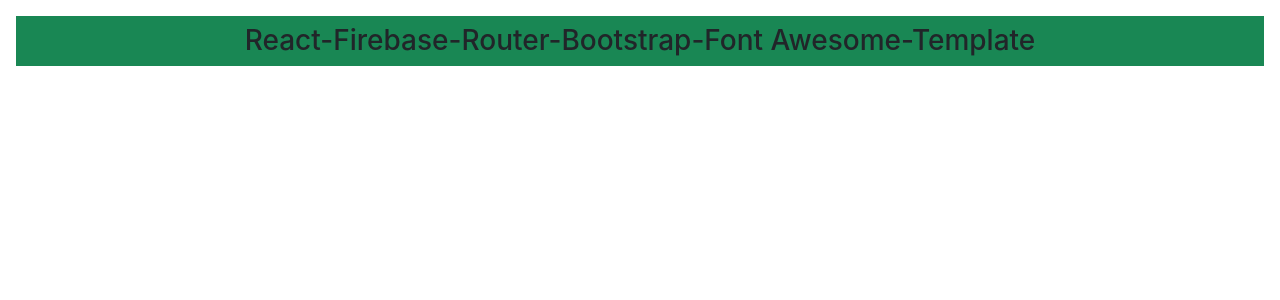
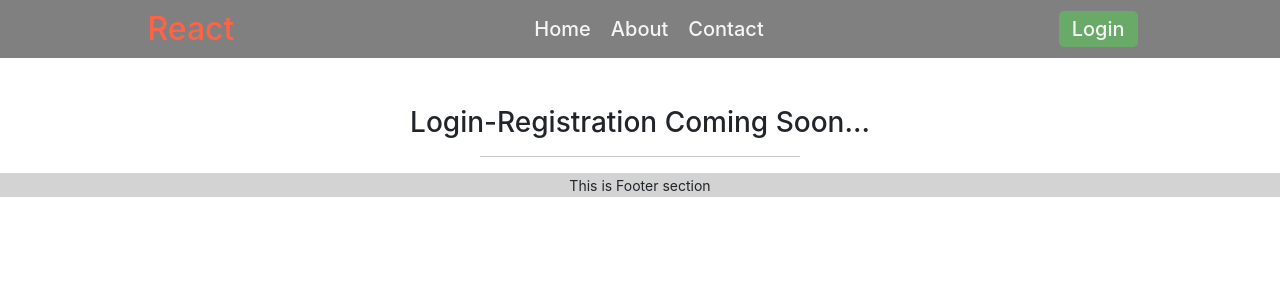
Before and after one commit to Sharif-00112/react-router-firebase-authentication, a React (Create React App) app: page /login in a window 1280 px wide. Shown: the top 300 px of the page. Built offline with nearby package versions, Linux system fonts and the light colour scheme.

Commit message:
basic structure

```diff
--- a/src/App.js
+++ b/src/App.js
@@ -1,10 +1,30 @@
 // import logo from './logo.svg';
 import './App.css';
+import { BrowserRouter as Router, Routes, Route} from 'react-router-dom';
+import Header from '../src/components/Header/Header';
+import Home from '../src/components/Home/Home';
+import NotFound from '../src/components/NotFound/NotFound';
+import Footer from '../src/components/Footer/Footer';
+import About from '../src/components/About/About';
+import Contact from '../src/components/Contact/Contact';
+import Login from '../src/components/Login/Login';
+
 
 function App() {
   return (
     <div className="App">
-      <h3 className='m-3 p-2 bg-success'>React-Firebase-Router-Bootstrap-Font Awesome-Template</h3>
+      <Router>
+        <Header></Header>
+        <Routes>
+          <Route exact path = '/' element = {<Home></Home>}> </Route>
+          <Route exact path = '/home' element = {<Home></Home>}> </Route>
+          <Route exact path = '/about' element = {<About></About>}> </Route>
+          <Route exact path = '/contact' element = {<Contact></Contact>}> </Route>
+          <Route exact path = '/login' element = {<Login></Login>}> </Route>
+          <Route exact path = '*' element = {<NotFound></NotFound>}> </Route>
+        </Routes>
+        <Footer></Footer>
+      </Router>
     </div>
   );
 }
--- /dev/null
+++ b/src/components/About/About.js
@@ -0,0 +1,11 @@
+import React from 'react';
+
+const About = () => {
+    return (
+        <div>
+            <h3 className='pt-5'>About us</h3> <hr className='w-25 mx-auto'/>
+        </div>
+    );
+};
+
+export default About;
--- /dev/null
+++ b/src/components/Contact/Contact.js
@@ -0,0 +1,12 @@
+import React from 'react';
+
+const Contact = () => {
+    return (
+        <div>
+            <h3 className='pt-5'>Contact us</h3> <hr className='w-25 mx-auto'/>
+
+        </div>
+    );
+};
+
+export default Contact;
--- /dev/null
+++ b/src/components/Footer/Footer.css
@@ -0,0 +1,6 @@
+.footer{
+    left: 0;
+    bottom: 0;
+    right: 0;
+    background-color: lightgray;
+  }
--- /dev/null
+++ b/src/components/Footer/Footer.js
@@ -0,0 +1,12 @@
+import React from 'react';
+import './Footer.css';
+
+const Footer = () => {
+    return (
+        <div className='footer'>
+            <small>This is Footer section</small>
+        </div>
+    );
+};
+
+export default Footer;
--- /dev/null
+++ b/src/components/Header/Header.css
@@ -0,0 +1,36 @@
+.navbar{
+    background-color: gray;
+    padding: 10px 0;
+    display: flex;
+    justify-content: space-around;
+}
+
+.page-name{
+    display: inline;
+    padding: 1px 5px;
+    color: tomato;
+}
+
+.navbar a{
+    text-decoration: none;
+    color: whitesmoke;
+    font-size: 20px;
+    font-weight: 500;
+    padding: 0 10px;
+}
+
+.navLinks a:hover{
+    color: rgba(106, 210, 106, 0.918);
+    font-weight: 600;
+}
+
+.custom-btn{
+    background-color: rgba(97, 184, 97, 0.747);
+    border: none;
+    padding: 3px;
+    border-radius: 5px;
+}
+
+.custom-btn:hover{
+    background-color: rgba(106, 210, 106, 0.918);
+}
--- /dev/null
+++ b/src/components/Header/Header.js
@@ -0,0 +1,23 @@
+import React from 'react';
+import './Header.css';
+import { Link } from 'react-router-dom';
+
+const Header = () => {
+    return (
+        <div className='navbar'>
+            <div className="">
+                <h2 className='page-name'>React</h2>
+            </div>
+            <div className="navLinks">
+                <Link to="/home">Home</Link>
+                <Link to="/about">About</Link>
+                <Link to="/contact">Contact</Link>
+            </div>
+            <div className="">
+                <button className='custom-btn'><Link to="/login">Login</Link></button>
+            </div>
+        </div>
+    );
+};
+
+export default Header;
--- /dev/null
+++ b/src/components/Home/Home.js
@@ -0,0 +1,12 @@
+import React from 'react';
+
+
+const Home = () => {
+    return (
+        <div>
+            <h3 className='pt-5'>Homepage</h3> <hr className='w-25 mx-auto'/>
+        </div>
+    );
+};
+
+export default Home;
--- /dev/null
+++ b/src/components/Login/Login.js
@@ -0,0 +1,11 @@
+import React from 'react';
+
+const Login = () => {
+    return (
+        <div>
+            <h3 className='pt-5'>Login-Registration Coming Soon...</h3> <hr className='w-25 mx-auto'/>
+        </div>
+    );
+};
+
+export default Login;
--- /dev/null
+++ b/src/components/NotFound/NotFound.js
@@ -0,0 +1,11 @@
+import React from 'react';
+
+const NotFound = () => {
+    return (
+        <div>
+            <h2>404 Page not found!</h2>
+        </div>
+    );
+};
+
+export default NotFound;
```
Also changed, not shown: src/Firebase/firebase.config.js (added, +11 -0 lines), src/Firebase/firebase.initialize.js (added, +8 -0 lines).
